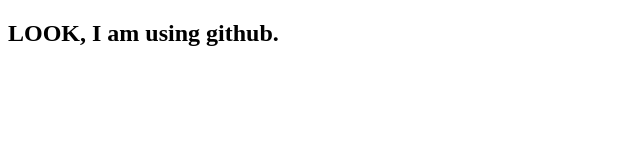
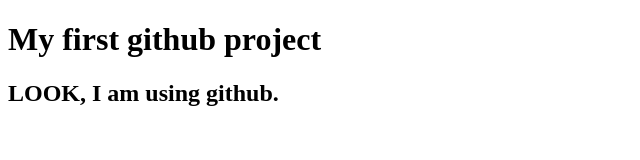
Before and after one commit to hamimhossain/my-first-website, a plain HTML site: page index.html in a window 1280 px wide. Shown: the whole page, without its empty margins (0-640 px from the left). Drawn offline with Linux system fonts and the light colour scheme.

Commit message:
added a header

```diff
--- a/index.html
+++ b/index.html
@@ -6,6 +6,7 @@
     <title>Document</title>
 </head>
 <body>
+    <h1>My first github project</h1>
     <h2>LOOK, I am using github.</h2>
 </body>
 </html>
```
Also changed, not shown: 1 other file.
